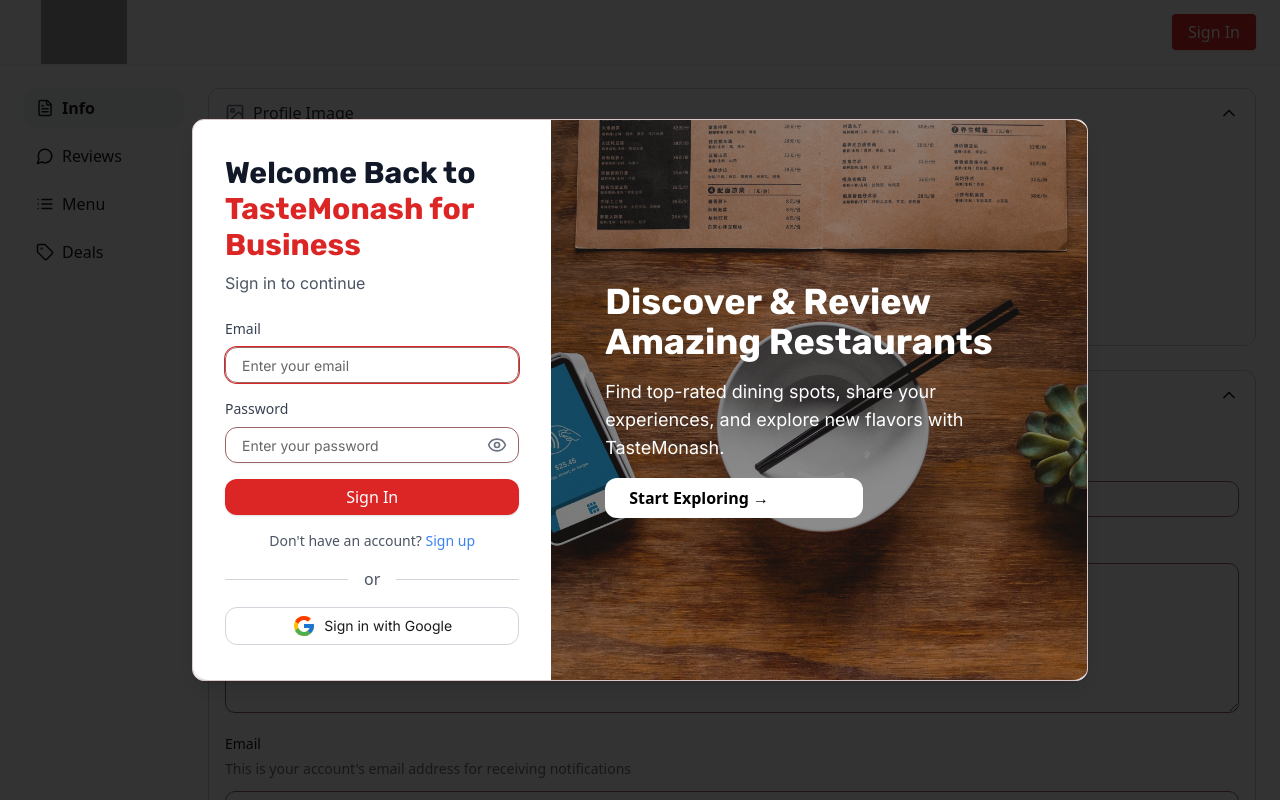
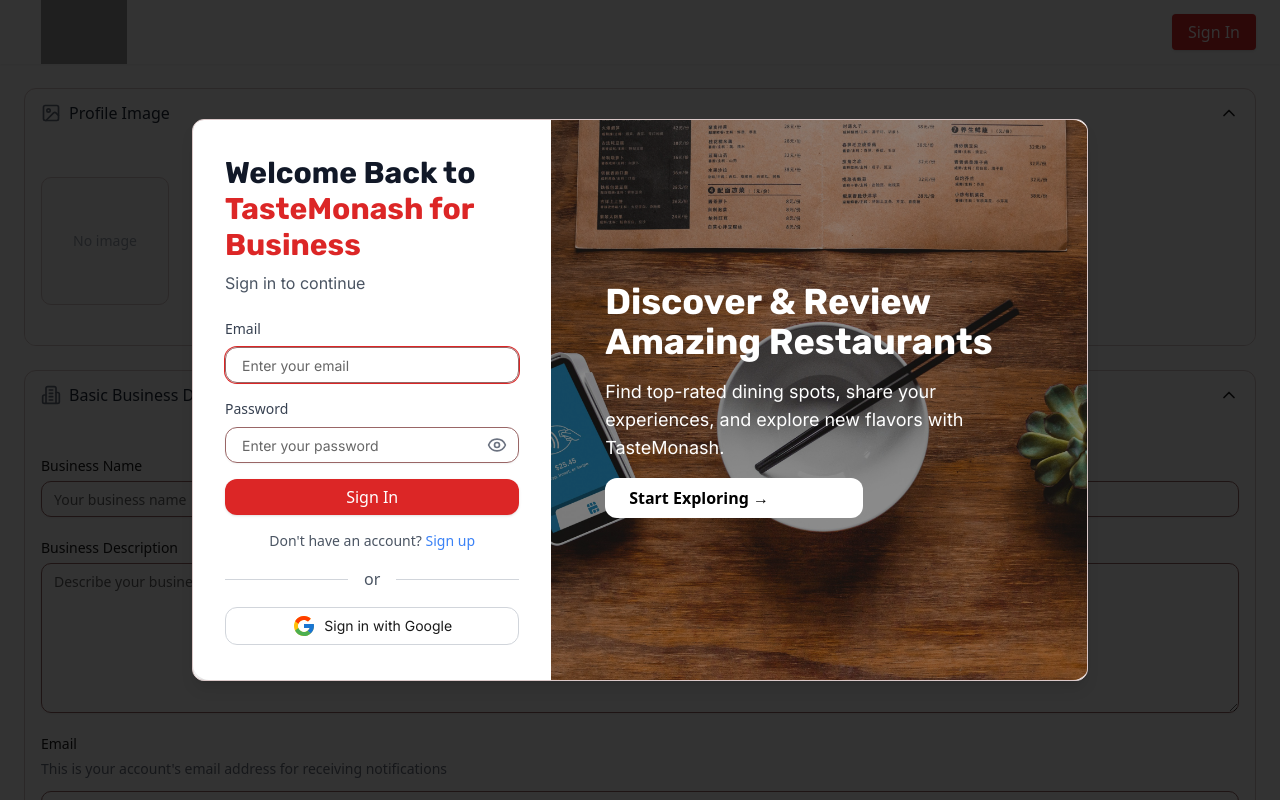
Before and after one commit to Nutty1704/eprp-frontend, a React (Vite) app: page /owner/business/new in a window 1280 px wide. Shown: the top 800 px of the page. Built offline with nearby package versions, Linux system fonts and the light colour scheme; no server answers; grey boxes are pictures that could not be loaded.

Commit message:
Conditional render the sidebar only when editing business

```diff
--- a/src/pages/BusinessProfilePage.jsx
+++ b/src/pages/BusinessProfilePage.jsx
@@ -164,6 +164,7 @@ const BusinessProfilePage = () => {
   return (
     <div className="flex gap-6 px-4 sm:px-6 py-6 container mx-auto">
       {/* Sidebar */}
+      {businessId && (
         <aside className="w-40 shrink-0 space-y-2 sticky top-[88px] self-start">
           <button className={`flex items-center gap-2 text-left w-full px-3 py-2 rounded-md hover:bg-gray-100 ${activeSection === 'info' ? 'bg-gray-100 font-semibold' : ''}`} onClick={() => setActiveSection("info")}>
             <FileText size={18} />
@@ -182,6 +183,7 @@ const BusinessProfilePage = () => {
             Deals
           </button>
         </aside>
+      )}
 
       {/* Content */}
       <div className="flex-1">
```
Lines whose indentation alone changed are shown as unchanged.
